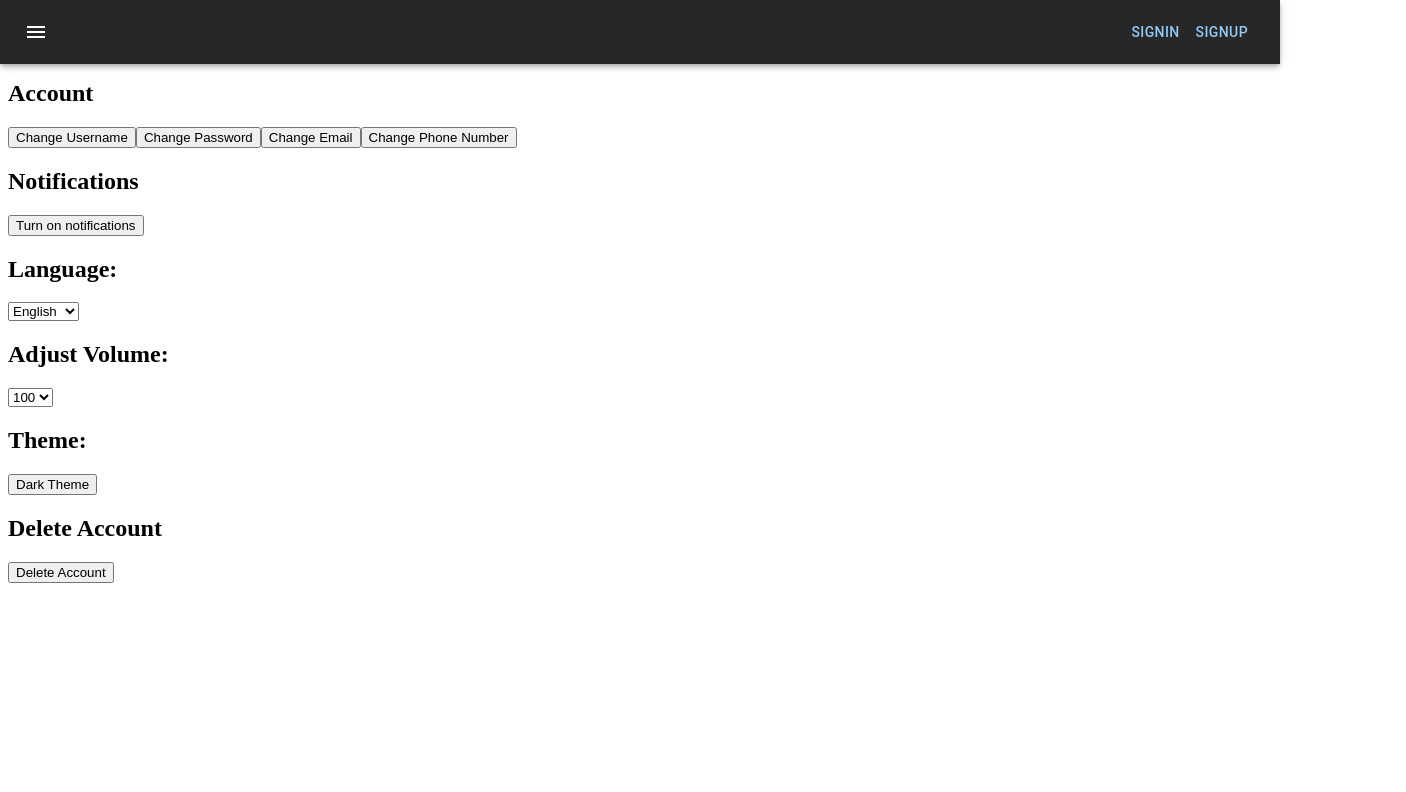
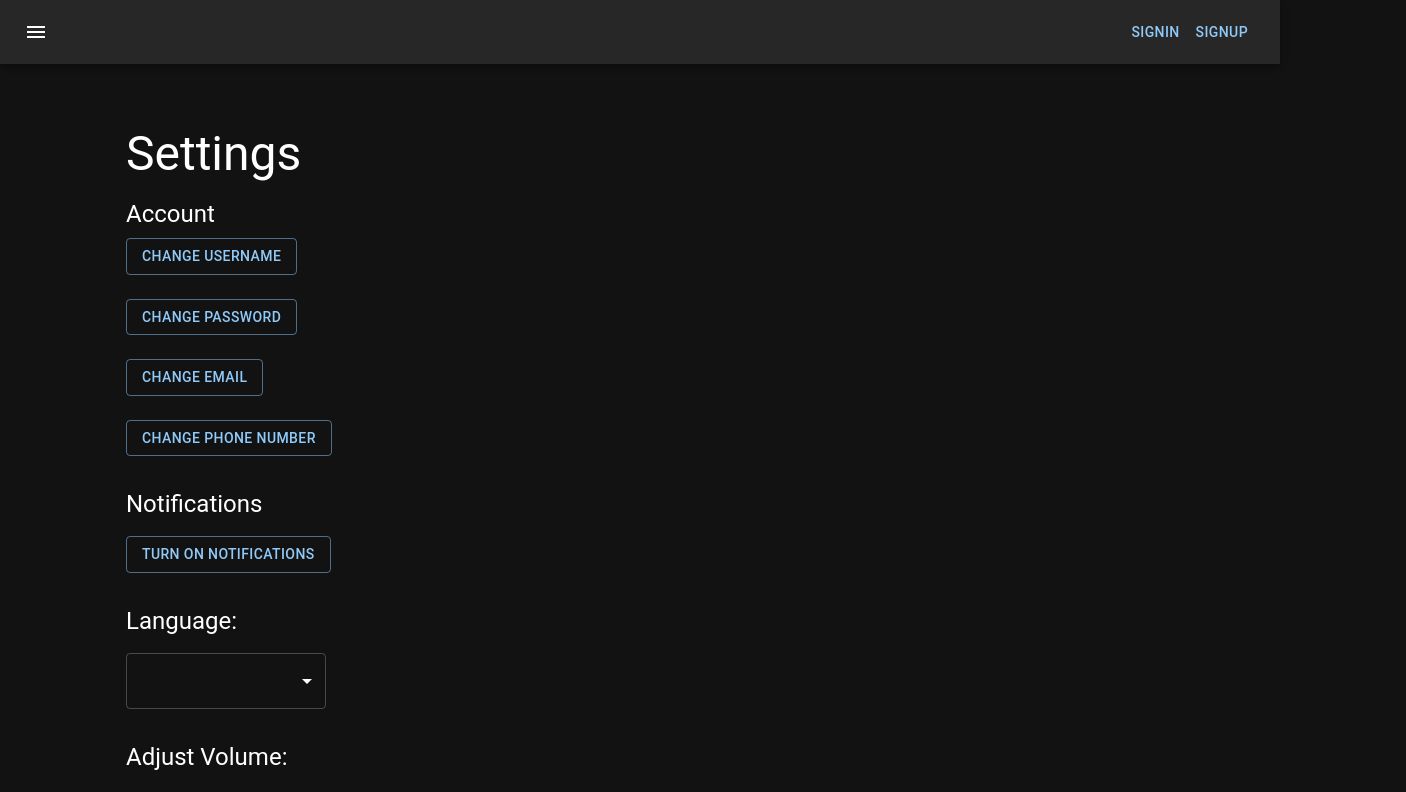
Before and after one commit to jcabrera2502/NJIT-Lowlanders, a React (Create React App) app in the folder frontend/: page /Settings in a window 1280 px wide. Shown: the top 792 px of the page, 1406 px wide, since content can reach past the window. Built offline with nearby package versions, Linux system fonts and the light colour scheme; no server answers.

Commit message:
Styled settings page and fixed styling for logout page.

```diff
--- a/frontend/src/components/Auth-Components/AuthDetails.jsx
+++ b/frontend/src/components/Auth-Components/AuthDetails.jsx
@@ -37,24 +37,25 @@ const AuthDetails = () => {
   };
 
   return (
+    <>
       <div>
+      <CssBaseline>
         {authUser ? (
           // If there is an authenticated user, display user details and a sign-out button
-        <>
-        <CssBaseline>
+
             <Container>
               <Box textAlign={"center"} sx={{margin: "30vh auto  ", width: "45%"}}>
                 <Typography textAlign={"center"} variant={"h4"}>{`Signed In as ${authUser.email}`}</Typography>
                 <Button sx={{ mt: 3, mb: 2}} variant="contained" onClick={userSignOut}>Sign Out</Button>
               </Box>
             </Container>
-          </CssBaseline>
-        </>
           ) : (
             // If there is no authenticated user, display a "Signed Out" message
-        <p>You are Not Signed In</p>
+            <Typography textAlign={"center"}variant="h3">You are Not Signed In</Typography>
           )}
+        </CssBaseline>
       </div>
+    </>
   );
 };
 
--- a/frontend/src/components/Central-Components/Home.jsx
+++ b/frontend/src/components/Central-Components/Home.jsx
@@ -2,7 +2,7 @@ import { onAuthStateChanged } from "firebase/auth";
 import React, { useEffect, useState } from "react";
 import { auth } from "../../firebase";
 import Dhruv from "../../Images/Dhruvy.jfif";
-import { Button, Typography, Container, CssBaseline, Box} from "@mui/material";
+import { Typography, CssBaseline, Box} from "@mui/material";
 
 function Home()
 {
@@ -32,7 +32,7 @@ function Home()
                         </Box>
                     </div>
                 ) : (
-                    <h1>You need to login</h1>
+                    <Typography textAlign={"center"}variant="h3">You need to login</Typography>
                 )}
             </Box>
         </CssBaseline>
--- a/frontend/src/components/Central-Components/Nav.js
+++ b/frontend/src/components/Central-Components/Nav.js
@@ -4,15 +4,16 @@ import { FaUserCircle } from "react-icons/fa";
 import { FaGear } from "react-icons/fa6";
 import { onAuthStateChanged } from "firebase/auth";
 import { auth} from "../../firebase";
-import { Button, TextField, Paper, Typography, Container,
-    CssBaseline, Box, Avatar, AppBar, IconButton, Toolbar} from "@mui/material";
+import { Button, TextField, Paper, Typography, Container, Drawer, List, ListItem,
+         CssBaseline, Box, Avatar, AppBar, IconButton, Toolbar, ListItemButton,
+         ListItemIcon, ListItemText, Divider}
+         from "@mui/material";
 import MenuIcon from '@mui/icons-material/Menu';
 import AccountCircleIcon from '@mui/icons-material/AccountCircle';
 import SettingsIcon from '@mui/icons-material/Settings';
 //Only show Profile if the user is logged in
 //Only show Settings if the user is logged in
 //Only show Logout if the user is logged in
-
 
 function Nav() {
     const [user, setUser] = useState(null);
@@ -32,6 +33,8 @@ function Nav() {
 
     return(
         <AppBar position="fixed">
+            <Drawer>
+            </Drawer>
             <nav>
                 <Toolbar>
                     <IconButton
--- a/frontend/src/components/Central-Components/Settings.jsx
+++ b/frontend/src/components/Central-Components/Settings.jsx
@@ -1,67 +1,67 @@
 import React from "react";
-
+import { Button, Typography, Stack, CssBaseline, Box, Grid,
+         Select, MenuItem, FormControl, Slider} from "@mui/material";
+import VolumeDown from '@mui/icons-material/VolumeDown';
+import VolumeUp from '@mui/icons-material/VolumeUp';
 
 
 
 function Settings() {
     return (
-        <div>
-        <h1><u>Settings</u></h1>
-            <div>
-                <h2>Account</h2>
-                <button type="button"> Change Username</button>
-                <button type="button"> Change Password</button>
-                <button type="button"> Change Email</button>
-                <button type="button"> Change Phone Number</button>
-            </div>
-            <div>
-                <h2>Notifications</h2>
-                <button type="button"> Turn on notifications</button>
-            </div>
-            <div>
-                <h2>Language: </h2>
-                <select>
-                    <option value="English">English</option>
-                    <option value="Spanish">Spanish</option>
-                    <option value="French">French</option>
-                    <option value="German">German</option>
-                </select>
-            </div>
-            <div>
-                <h2>Adjust Volume: </h2>
-                <select>
-                    <option value="100">100</option>
-                    <option value="95">95</option>
-                    <option value="90">90</option>
-                    <option value="85">85</option>
-                    <option value="80">80</option>
-                    <option value="75">75</option>
-                    <option value="70">70</option>
-                    <option value="65">65</option>
-                    <option value="60">60</option>
-                    <option value="55">55</option>
-                    <option value="50">50</option>
-                    <option value="45">45</option>
-                    <option value="40">40</option>
-                    <option value="35">35</option>
-                    <option value="30">30</option>
-                    <option value="25">25</option>
-                    <option value="20">20</option>
-                    <option value="15">15</option>
-                    <option value="10">10</option>
-                    <option value="5">5</option>
-                    <option value="0">0</option>
-                </select>
-            </div>
-            <div>
-                <h2>Theme: </h2>
-                <button> Dark Theme </button>
-            </div>
-            <div>
-                <h2>Delete Account</h2>
-                <button type="button"> Delete Account</button>
-            </div>
-        </div>
+        <CssBaseline>
+            <Grid container spacing={2} sx={{margin: "110px"}}>
+                <Grid item xs={12}>
+                    <Typography variant="h3">Settings</Typography>
+                </Grid>
+                <Grid item xs={12}>
+                    <Typography variant="h5">Account</Typography>
+                    <Box>
+                        <Button variant="outlined" sx={{ mt: 1, mb: 2 }} type="button"> Change Username</Button>
+                    </Box>
+                    <Box>
+                        <Button variant="outlined" sx={{ mt: 1, mb: 2 }} type="button"> Change Password</Button>
+                    </Box>
+                    <Box>
+                        <Button variant="outlined" sx={{ mt: 1, mb: 2 }} type="button"> Change Email</Button>
+                    </Box>
+                    <Box>
+                        <Button variant="outlined" sx={{ mt: 1, mb: 2 }} type="button"> Change Phone Number</Button>
+                    </Box>
+                </Grid>
+                <Grid item xs={12}>
+                    <Typography variant="h5">Notifications</Typography>
+                    <Button variant="outlined" sx={{ mt: 2, mb: 2 }} type="button"> Turn on notifications</Button>
+                </Grid>
+                <Grid item xs={2}>
+                    <Typography variant="h5">Language: </Typography>
+                    <FormControl fullWidth sx={{ mt: 2, mb: 2 }}>
+                        <Select labelId="langId">
+                            <MenuItem value="English">English</MenuItem>
+                            <MenuItem value="Spanish">Spanish</MenuItem>
+                            <MenuItem value="French">French</MenuItem>
+                            <MenuItem value="German">German</MenuItem>
+                        </Select>
+                    </FormControl>
+                </Grid>
+                <Grid item xs={12}>
+                    <Typography variant="h5">Adjust Volume: </Typography>
+                    <Stack spacing={2} direction="row" sx={{ mt: 2, mb: 1 }} alignItems="center">
+                        <VolumeDown />
+                        <Slider sx={{width: 200, margin: 1}}aria-label="Volume"/>
+                        <VolumeUp />
+                    </Stack>
+                </Grid>
+                <Grid item xs={12}>
+                    <Typography variant="h5">Theme: </Typography>
+                    <Button sx={{ mt: 2, mb: 2 }} variant="outlined"> Dark Theme </Button>
+                    <Button sx={{ mt: 2, mb: 2, ml: 1 }} variant="outlined"> Light Theme </Button>
+                </Grid>
+                <Grid item xs={12}>
+                    <Typography variant="h5">Delete Account</Typography>
+                    <Button color="error" sx={{ mt: 2, mb: 2 }} variant="outlined" type="button"> Delete Account</Button>
+                </Grid>
+            </Grid>
+        </CssBaseline>
     );
 }
 
```
Lines whose indentation alone changed are shown as unchanged.
